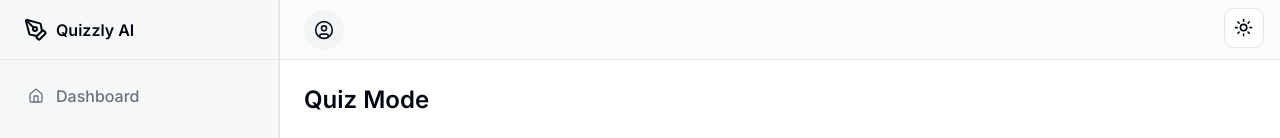
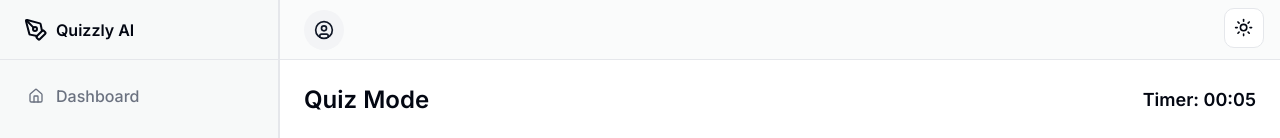
Before and after one commit to khushbuoswal/SIS, a Next.js app: page /quiz in a window 1280 px wide. Shown: the top 138 px of the page. Built offline with nearby package versions, Linux system fonts and the light colour scheme; no server answers.

Commit message:
Frontend timer

```diff
--- a/src/app/quiz/page.tsx
+++ b/src/app/quiz/page.tsx
@@ -14,33 +14,52 @@ export default function Quiz() {
 
   const [quizData, setQuizData] = useState<any[]>([]);
   const [loading, setLoading] = useState(false);
+  const [seconds, setSeconds] = useState(0);
 
-  useEffect(() => {
-    async function fetchQuizData() {
-      setLoading(true);
-      try {
-        const response = await fetch('/api/chat', {
-          method: 'POST',
-        });
-        const data = await response.json();
-        if (data.quizData) {
-          setQuizData(data.quizData);
-          localStorage.setItem("quizQuestions", JSON.stringify(data.quizData));
-        } else {
-          console.error("Quiz data is not available in the response");
-        }
-      } catch (error) {
-        console.error("Error fetching quiz data:", error);
-      } finally {
-        setLoading(false);
-      }
-    }
+    // Timer logic
+    useEffect(() => {
+      const timer = setInterval(() => {
+        setSeconds((prevSeconds) => prevSeconds + 1);
+      }, 1000);
 
-    fetchQuizData();
-  }, []);
+      // Cleanup timer on component unmount
+      return () => clearInterval(timer);
+    }, []);
+
+  // useEffect(() => {
+  //   async function fetchQuizData() {
+  //     setLoading(true);
+  //     try {
+  //       const response = await fetch('/api/chat', {
+  //         method: 'POST',
+  //       });
+  //       const data = await response.json();
+  //       if (data.quizData) {
+  //         setQuizData(data.quizData);
+  //         localStorage.setItem("quizQuestions", JSON.stringify(data.quizData));
+  //       } else {
+  //         console.error("Quiz data is not available in the response");
+  //       }
+  //     } catch (error) {
+  //       console.error("Error fetching quiz data:", error);
+  //     } finally {
+  //       setLoading(false);
+  //     }
+  //   }
+
+  //   fetchQuizData();
+  // }, []);
+
+  // Format timer as mm:ss
+  const formatTime = (totalSeconds: number) => {
+    const minutes = Math.floor(totalSeconds / 60);
+    const remainingSeconds = totalSeconds % 60;
+    return `${String(minutes).padStart(2, '0')}:${String(remainingSeconds).padStart(2, '0')}`;
+  };
 
   return (
     <main className="flex flex-col justify-center items-center size-full">
+
       <div className="absolute top-2 right-4">
         <ModeToggle />
       </div>
@@ -64,7 +83,7 @@ export default function Quiz() {
                   <span className="sr-only">Toggle navigation menu</span>
                 </Button>
               </SheetTrigger>
-              <SheetContent side="left">
+              <SheetContent side="left" className="flex flex-col">
                 <Sidebar />
               </SheetContent>
             </Sheet>
@@ -72,9 +91,12 @@ export default function Quiz() {
           </header>
 
           <main className="flex flex-1 flex-col gap-4 p-4 lg:gap-6 lg:p-6">
-            <div className="flex items-center">
+            {/* Title and Timer Section */}
+            <div className="flex items-center justify-between w-full">
               <h1 className="text-lg font-semibold md:text-2xl">Quiz Mode</h1>
+              <p className="text-lg font-semibold">Timer: {formatTime(seconds)}</p>
             </div>
+
             <div
               className="flex flex-1 items-center justify-center rounded-lg border border-dashed shadow-sm"
             >
```
